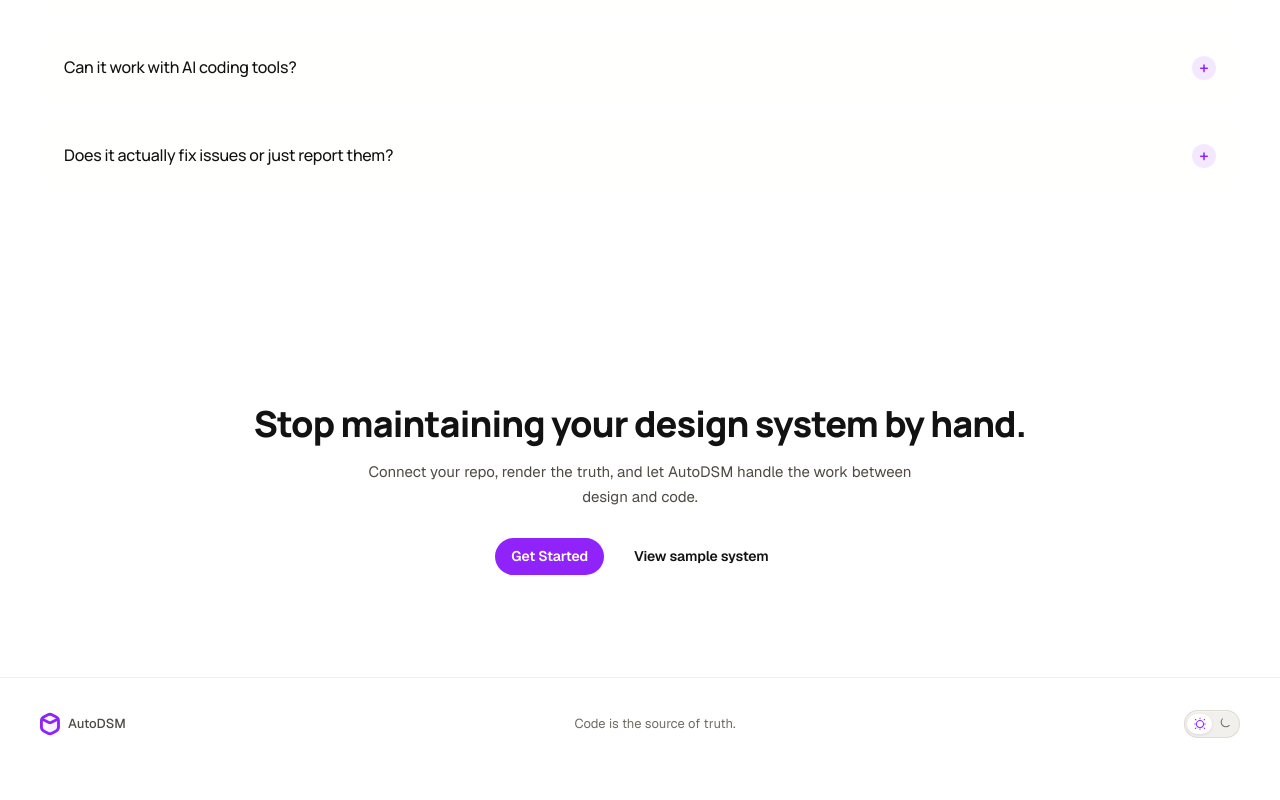
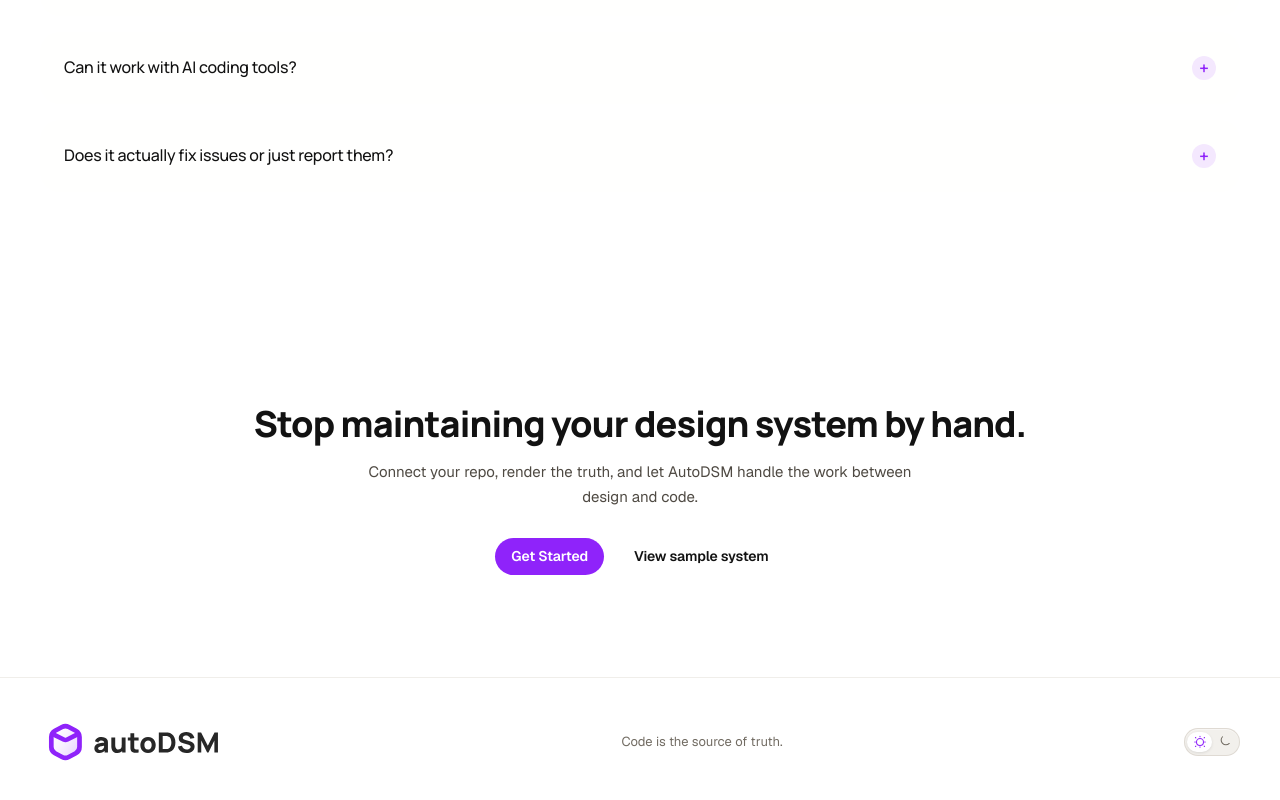
Before and after one commit to AutoDSM/autodsm-web-landing, a Next.js app: page / in a window 1280 px wide. Shown: the part 3719-4519 px from the top of the page. Before the commit the page ends 4497 px from the top, so only its background shows below. Built offline with nearby package versions, Linux system fonts and the light colour scheme.

Commit message:
Footer: use header wordmark (light/dark text logos) instead of icon + label.
Made-with: Cursor

```diff
--- a/app/page.tsx
+++ b/app/page.tsx
@@ -266,8 +266,23 @@ export default function Home() {
       <footer className="site-footer">
         <div className="container footer-row">
           <div className="footer-brand">
-            <Image src="/brand/Logo-Icon.svg" alt="" width={20} height={24} aria-hidden="true" />
-            <span>AutoDSM</span>
+            <div className="wordmark" aria-label="AutoDSM">
+              <Image
+                src="/brand/Logo-Light-Text.svg"
+                alt="AutoDSM"
+                width={184}
+                height={64}
+                className="logo-on-light"
+              />
+              <Image
+                src="/brand/Logo-Dark-Text.svg.svg"
+                alt=""
+                width={184}
+                height={64}
+                className="logo-on-dark"
+                aria-hidden
+              />
+            </div>
           </div>
           <span>Code is the source of truth.</span>
           <ThemeModeSwitch isDark={theme === "dark"} onToggle={toggleTheme} />
```
